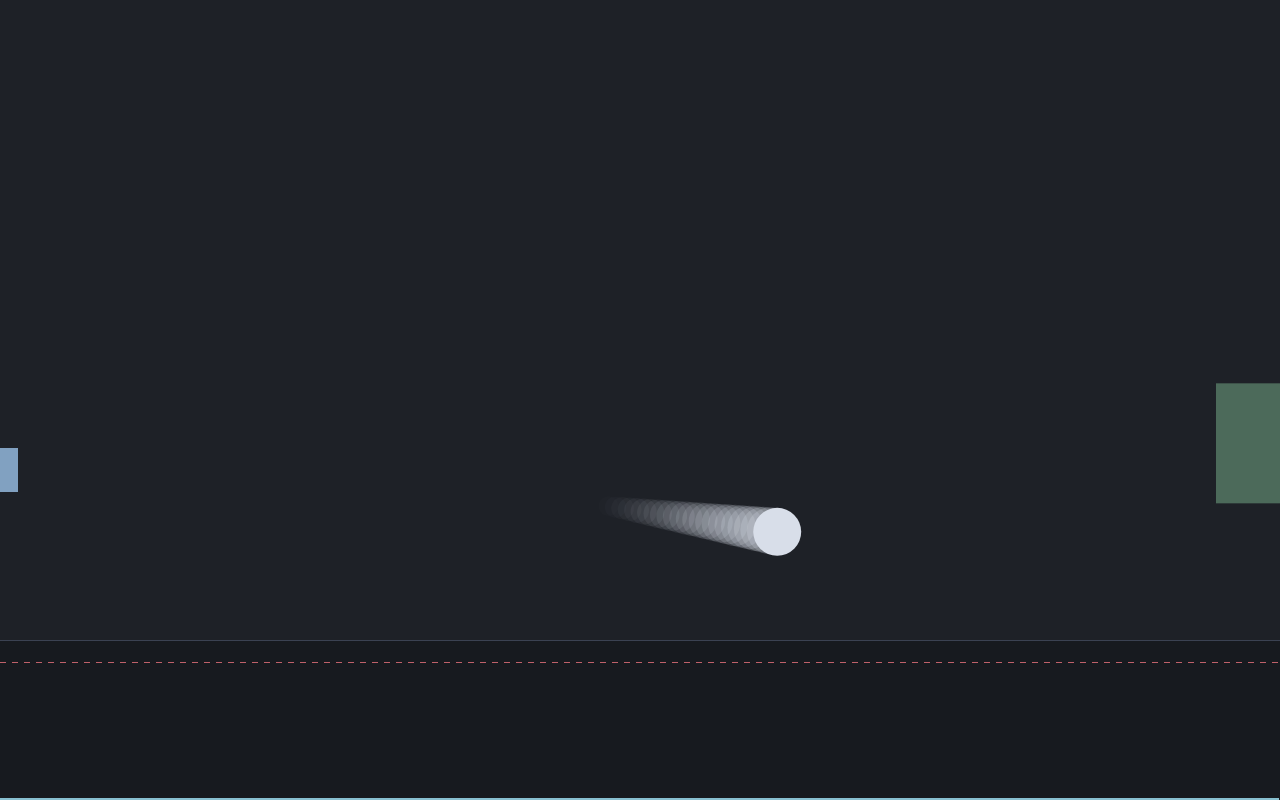
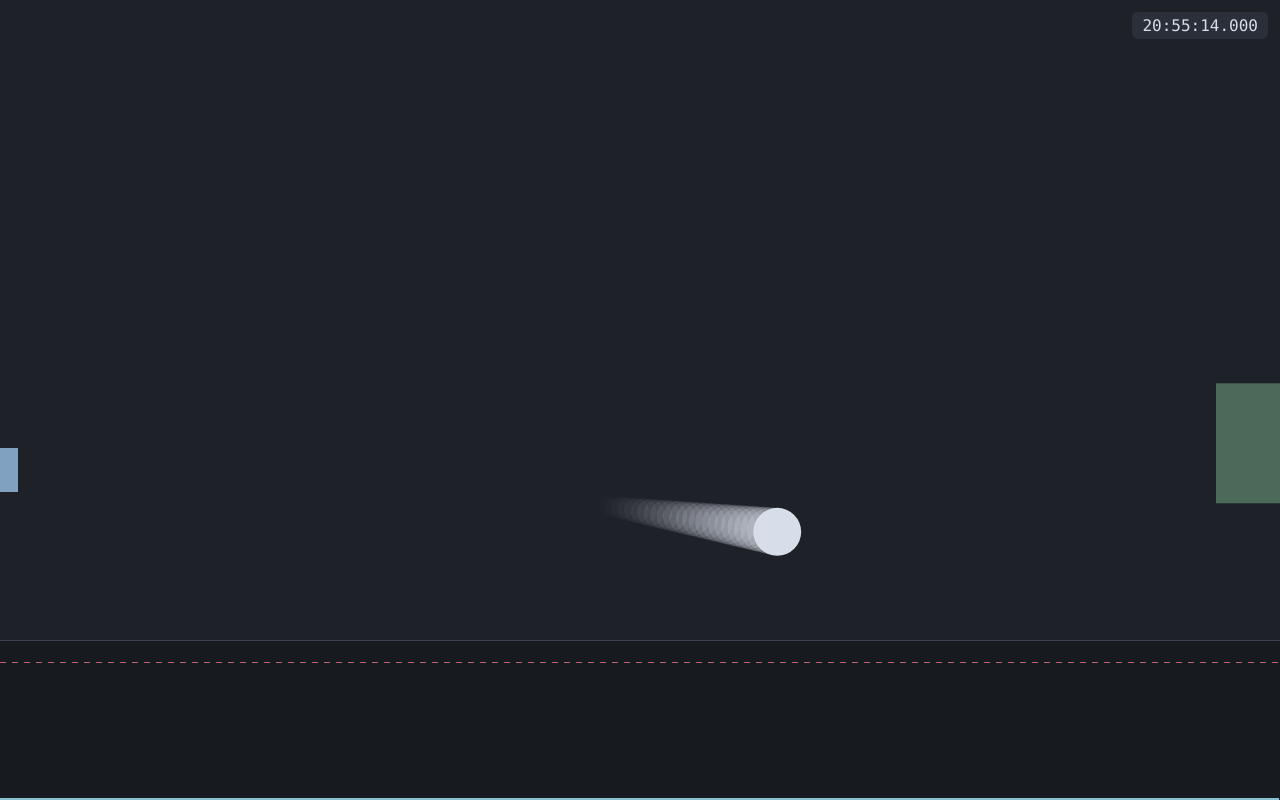
Before and after one commit to jborch/simulator-ball, a website built with Vite: page index.html in a window 1280 px wide. Built offline with nearby package versions, Linux system fonts and the light colour scheme.

Commit message:
Add clock functionality to controls and UI

```diff
--- a/index.html
+++ b/index.html
@@ -17,10 +17,12 @@
       <button id="reset" title="R">Reset</button>
       <span class="sep"></span>
       <button id="graph" title="G">Graph</button>
+      <button id="clock-btn" title="C">Clock</button>
       <button id="pin" title="P">Pin</button>
       <span class="sep"></span>
       <span id="catchai-status" class="dot off"></span>
     </div>
+    <div id="clock"></div>
     <script type="module" src="/src/main.ts"></script>
   </body>
 </html>
--- a/src/controls.ts
+++ b/src/controls.ts
@@ -5,6 +5,7 @@ export interface ControlState {
   speed: number;
   pinned: boolean;
   graphVisible: boolean;
+  clockVisible: boolean;
 }
 
 export interface ControlActions {
@@ -18,6 +19,8 @@ export function setupControls(state: ControlState, actions: ControlActions): voi
   const resetBtn = document.getElementById('reset') as HTMLButtonElement;
   const graphBtn = document.getElementById('graph') as HTMLButtonElement;
   const pinBtn = document.getElementById('pin') as HTMLButtonElement;
+  const clockBtn = document.getElementById('clock-btn') as HTMLButtonElement;
+  const clockEl = document.getElementById('clock') as HTMLDivElement;
   const speedBtns = Array.from(document.querySelectorAll<HTMLButtonElement>('button[data-speed]'));
 
   let hideTimer: number | undefined;
@@ -34,6 +37,8 @@ export function setupControls(state: ControlState, actions: ControlActions): voi
     pauseBtn.classList.toggle('active', state.paused);
     graphBtn.classList.toggle('active', state.graphVisible);
     pinBtn.classList.toggle('active', state.pinned);
+    clockBtn.classList.toggle('active', state.clockVisible);
+    clockEl.classList.toggle('hidden', !state.clockVisible);
     for (const b of speedBtns) b.classList.toggle('active', Number(b.dataset.speed) === state.speed);
   };
 
@@ -50,6 +55,10 @@ export function setupControls(state: ControlState, actions: ControlActions): voi
     actions.onGraphToggle(state.graphVisible);
     sync();
   };
+  const toggleClock = () => {
+    state.clockVisible = !state.clockVisible;
+    sync();
+  };
   const togglePin = () => {
     state.pinned = !state.pinned;
     sync();
@@ -60,6 +69,7 @@ export function setupControls(state: ControlState, actions: ControlActions): voi
   resetBtn.addEventListener('click', actions.onReset);
   graphBtn.addEventListener('click', toggleGraph);
   pinBtn.addEventListener('click', togglePin);
+  clockBtn.addEventListener('click', toggleClock);
   for (const b of speedBtns) b.addEventListener('click', () => setSpeed(Number(b.dataset.speed)));
 
   window.addEventListener('keydown', (e) => {
@@ -71,6 +81,8 @@ export function setupControls(state: ControlState, actions: ControlActions): voi
       actions.onReset();
     } else if (e.key === 'g' || e.key === 'G') {
       toggleGraph();
+    } else if (e.key === 'c' || e.key === 'C') {
+      toggleClock();
     } else if (e.key === 'p' || e.key === 'P') {
       togglePin();
     } else {
@@ -80,7 +92,7 @@ export function setupControls(state: ControlState, actions: ControlActions): voi
   });
 
   // Keep focused buttons from also reacting to Space.
-  for (const b of [pauseBtn, resetBtn, graphBtn, pinBtn, ...speedBtns]) {
+  for (const b of [pauseBtn, resetBtn, graphBtn, clockBtn, pinBtn, ...speedBtns]) {
     b.addEventListener('keydown', (e) => e.code === 'Space' && e.preventDefault());
   }
 
--- a/src/main.ts
+++ b/src/main.ts
@@ -36,7 +36,13 @@ installConsoleApi(catchAi);
 bindStatusDot(document.getElementById('catchai-status')!, catchAi);
 catchAi.restore();
 const fullDisc = discPixelCount(CONFIG.ball.radius);
-const state: ControlState = { paused: false, speed: CONFIG.speeds[0], pinned: false, graphVisible: true };
+const state: ControlState = { paused: false, speed: CONFIG.speeds[0], pinned: false, graphVisible: true, clockVisible: true };
+const clockEl = document.getElementById('clock')!;
+
+function formatClock(d: Date): string {
+  const p = (n: number, w = 2) => String(n).padStart(w, '0');
+  return `${p(d.getHours())}:${p(d.getMinutes())}:${p(d.getSeconds())}.${p(d.getMilliseconds(), 3)}`;
+}
 
 setupControls(state, {
   onReset: () => {
@@ -60,6 +66,7 @@ function frame(): void {
     history.push(sim.value, state.speed);
   }
   render(ctx, sim, history, fullDisc);
+  if (state.clockVisible) clockEl.textContent = formatClock(new Date());
   requestAnimationFrame(frame);
 }
 
--- a/src/style.css
+++ b/src/style.css
@@ -61,6 +61,24 @@ body {
   background: #4c566a;
 }
 
+#clock {
+  position: fixed;
+  top: 12px;
+  right: 12px;
+  padding: 4px 10px;
+  border-radius: 6px;
+  background: rgba(46, 52, 64, 0.75);
+  font-family: ui-monospace, Consolas, monospace;
+  font-size: 16px;
+  font-variant-numeric: tabular-nums;
+  pointer-events: none;
+  user-select: none;
+}
+
+#clock.hidden {
+  display: none;
+}
+
 .dot {
   width: 10px;
   height: 10px;
```
